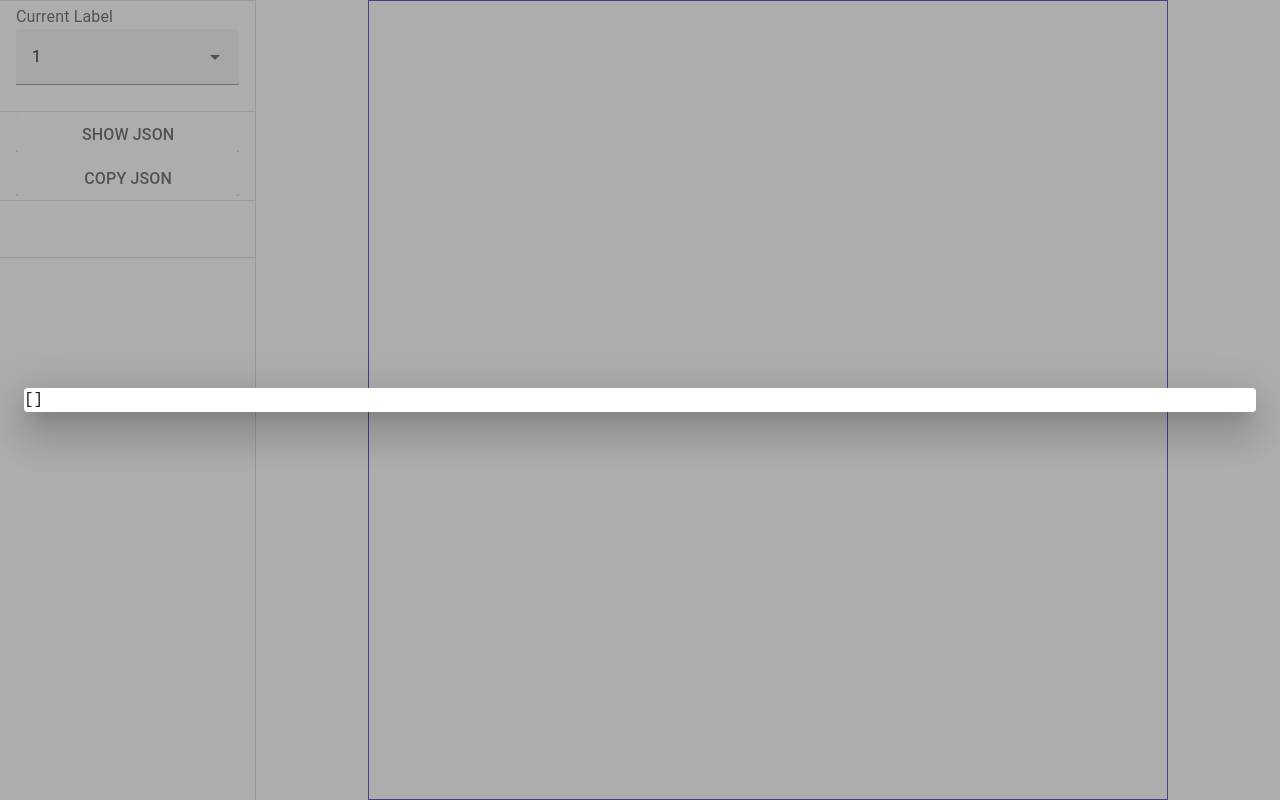
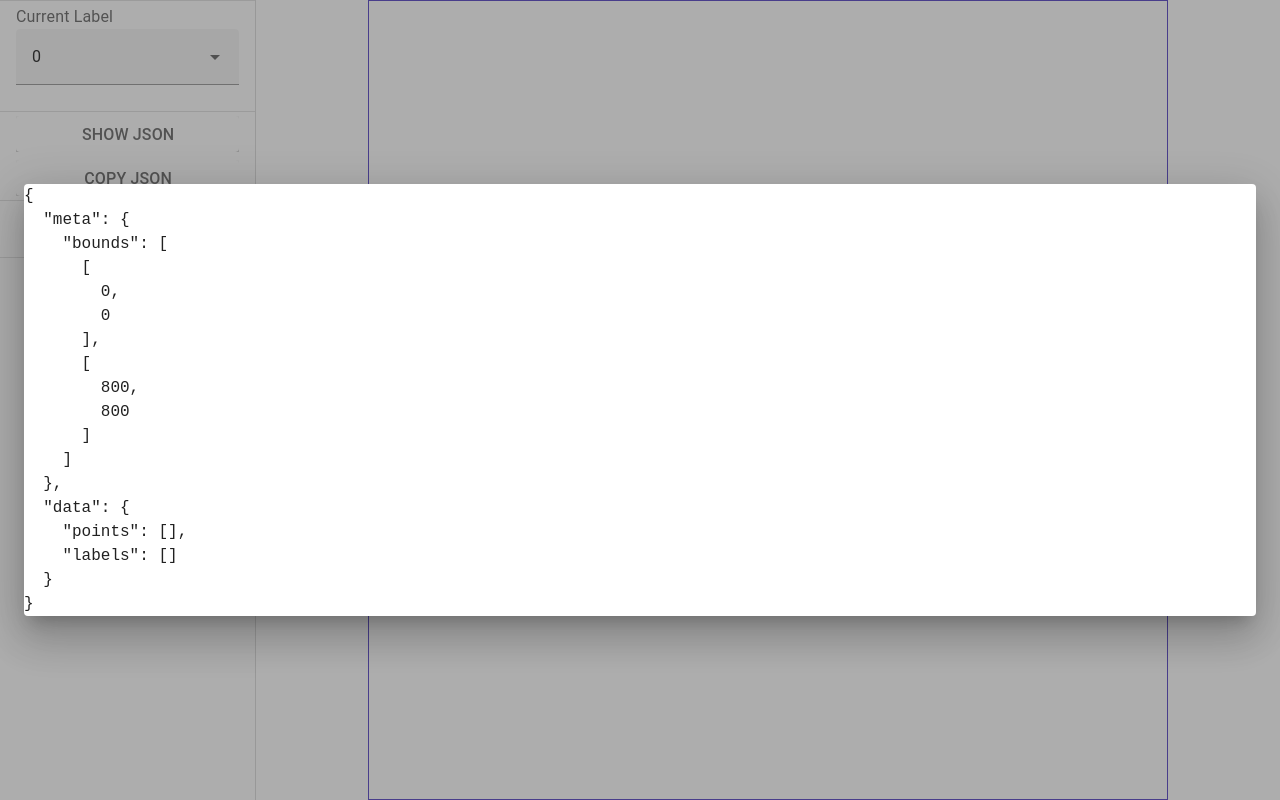
Before and after one commit to sgpinkus/cluster-point-generator-toy, a website: page index.html in a window 1280 px wide. Both pictures are taken after a click on the button "SHOW JSON". Drawn offline with Linux system fonts and the light colour scheme; a web font is replaced by a local one.

Commit message:
Change data output format.

```diff
--- a/index.html
+++ b/index.html
@@ -38,7 +38,7 @@
   <v-app>
     <v-dialog v-model='showJSON'>
       <v-sheet class='info'>
-        <pre>{{ points }}</pre>
+        <pre>{{ dataExport() }}</pre>
       </v-sheet>
     </v-dialog>
     <v-navigation-drawer
@@ -116,7 +116,7 @@
     const App = defineComponent({
       data: function() {
         return {
-          currentLabel: 1,
+          currentLabel: 0,
           focusedPointId: undefined,
           labels,
           points: [],
@@ -153,7 +153,18 @@
           }
         },
         copyJSON() {
-          navigator.clipboard.writeText(JSON.stringify(this.points));
+          navigator.clipboard.writeText(JSON.stringify(this.dataExport()));
+        },
+        dataExport() {
+          return {
+            meta: {
+              bounds: [[0,0], [800,800]],
+            },
+            data: {
+              points: this.points.map(v => v.pos),
+              labels: this.points.map(v => v.label),
+            }
+          }
         }
       },
       mounted() {
```
